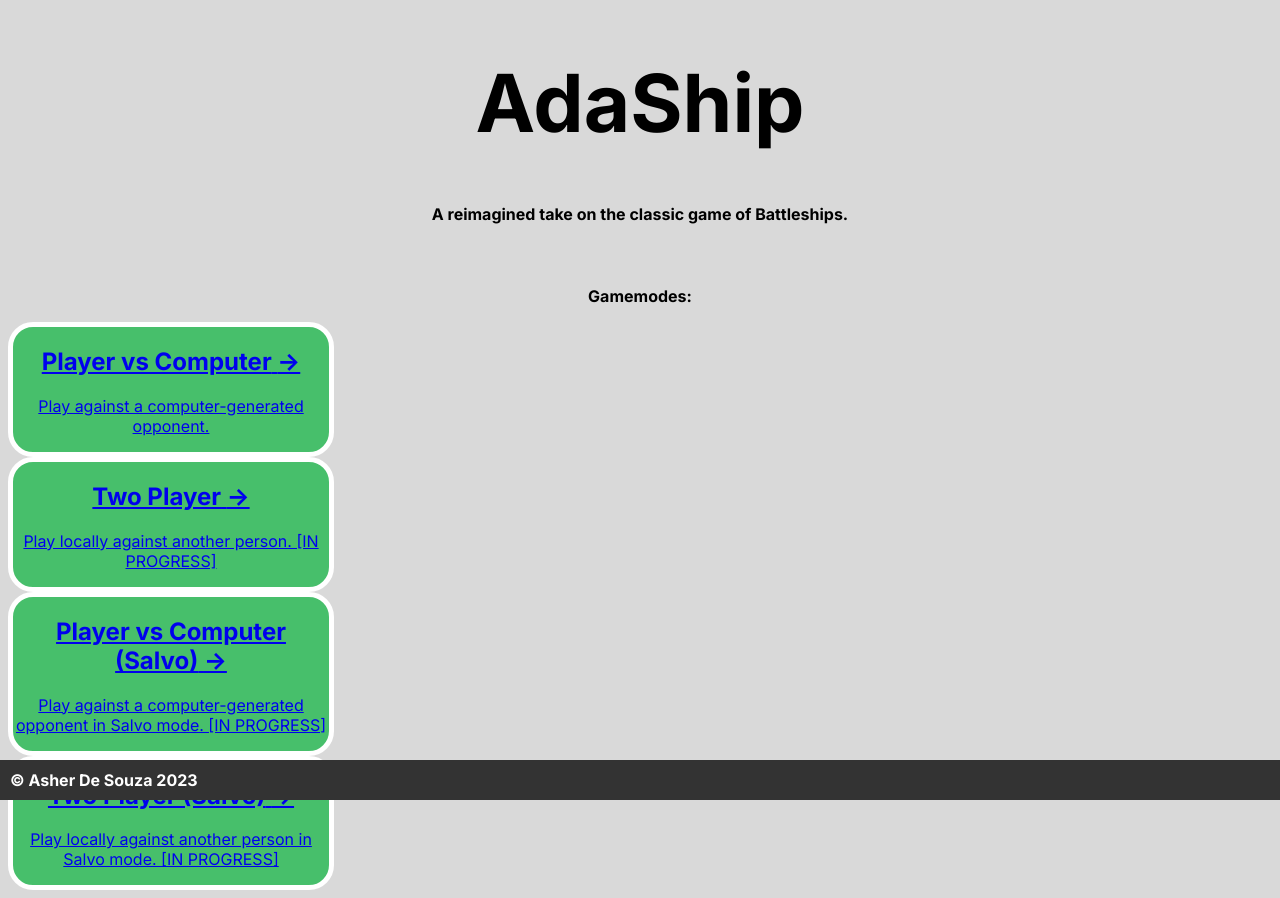
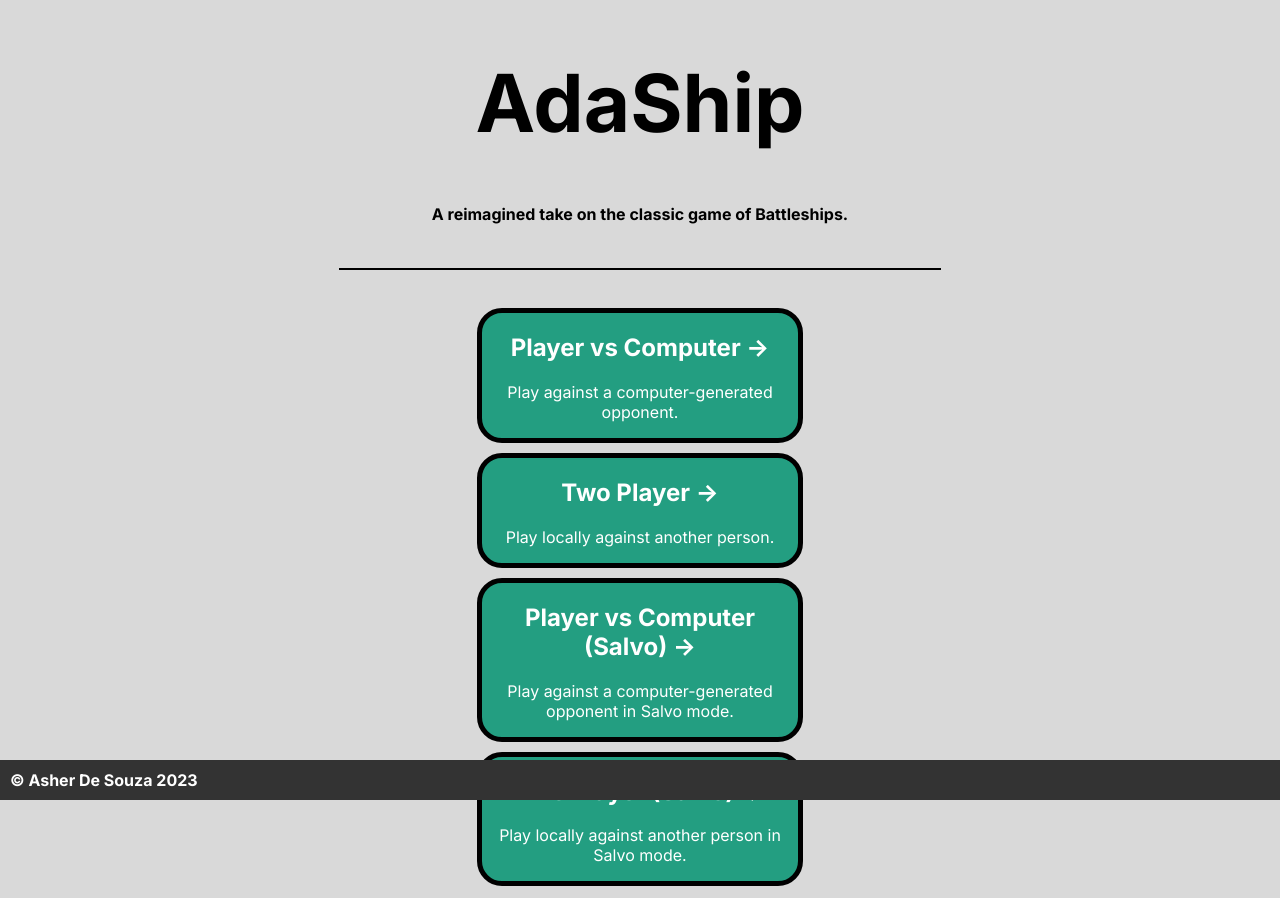
Before and after one commit to asherddesouza/AdaShip, a Next.js app in the folder ada-ship/: page / in a window 1280 px wide. Built offline with nearby package versions, Linux system fonts and the light colour scheme.

Commit message:
fixed homepage styling

```diff
--- a/ada-ship/src/app/globals.css
+++ b/ada-ship/src/app/globals.css
@@ -34,33 +34,40 @@ h1 {
 hr {
   width: 600px;
   border-style: solid;
-  border-color: #D9D9D9;
+  border-color: #000000;
+}
+
+.white-background {
+  background-color: white;
 }
 
 .game-selector {
-  border-color: white;
-  background-color: rgb(71, 191, 107);;
+  border-color: rgb(0, 0, 0);
+  background-color: #239E81;
   border-style:solid;
   border-width: 5px;
   width: 25%;
+  height: 60%;
   text-align: center;
   border-radius: 25px;
+  margin: auto;
+  margin-top: 10px;
 }
 
-.game-selector:link {
+a:link {
   color: white;
   text-decoration: none;
 }
 
-.game-selector:visited {
+a:visited {
   color: white;
   text-decoration: none;
 }
 
-.game-selector:hover {
+a:hover {
   text-decoration: underline;
 }
 
-.game-selector:active {
+a:active {
   text-decoration: underline;
 }
--- a/ada-ship/src/app/page.js
+++ b/ada-ship/src/app/page.js
@@ -4,8 +4,7 @@ export default function Home() {
   return (
     <main>
       <div>
-        <h1
-          className="relative dark:drop-shadow-[0_0_0.3rem_#ffffff70] dark:invert">
+        <h1>
           AdaShip
         </h1>
       </div>
@@ -13,7 +12,7 @@ export default function Home() {
       <p className='description'>A reimagined take on the classic game of Battleships.</p>
       <br></br>
       <hr></hr>
-      <p className='description'>Gamemodes:</p>
+      <br></br>
 
       <div>
       <div className='game-selector'>
@@ -49,7 +48,7 @@ export default function Home() {
             </span>
           </h2>
           <p>
-            Play locally against another person. [IN PROGRESS]
+            Play locally against another person.
           </p>
         </Link>
       </div>
@@ -67,7 +66,7 @@ export default function Home() {
             </span>
           </h2>
           <p>
-            Play against a computer-generated opponent in Salvo mode. [IN PROGRESS]
+            Play against a computer-generated opponent in Salvo mode.
           </p>
         </Link>
       </div>
@@ -86,7 +85,7 @@ export default function Home() {
             </span>
           </h2>
           <p>
-            Play locally against another person in Salvo mode. [IN PROGRESS]
+            Play locally against another person in Salvo mode.
           </p>
         </Link>
       </div>
```
Also changed, not shown: ada-ship/src/app/oneplayer/page.css (+11 -2 lines), ada-ship/src/app/oneplayer/page.js (+12 -2 lines).
